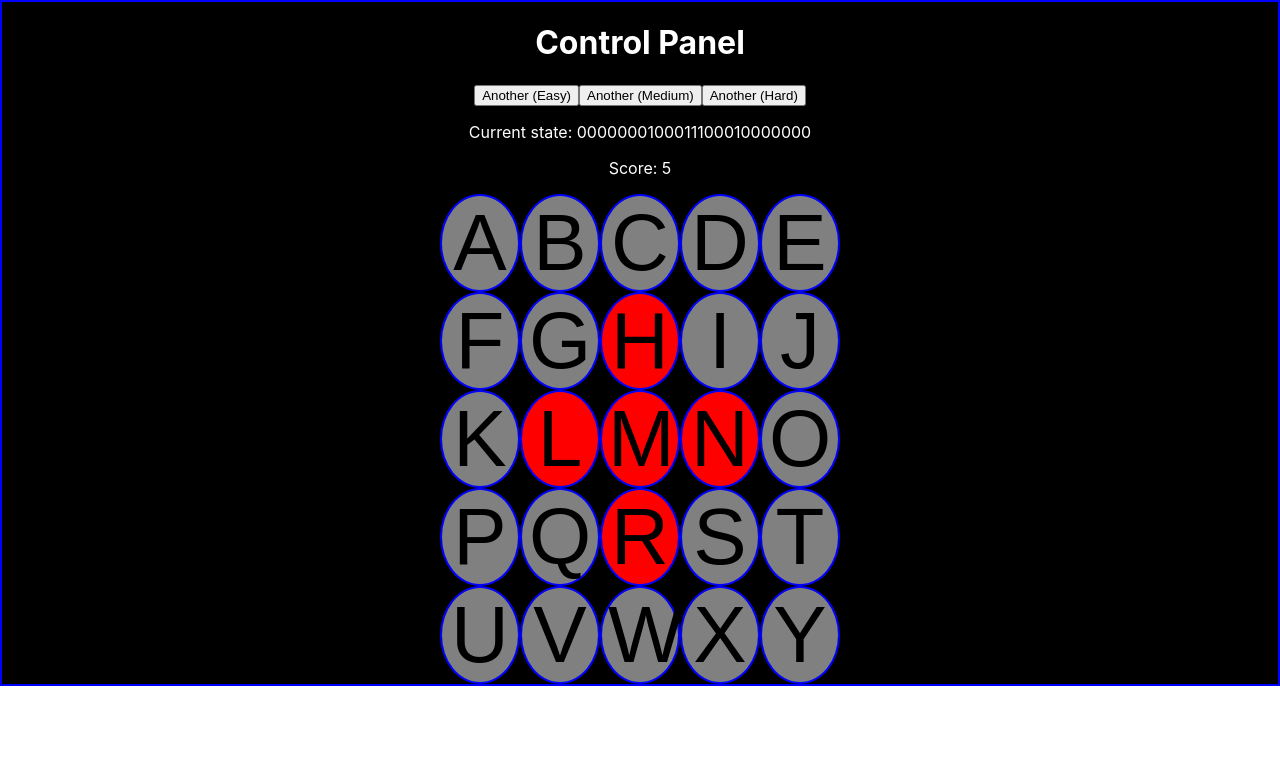
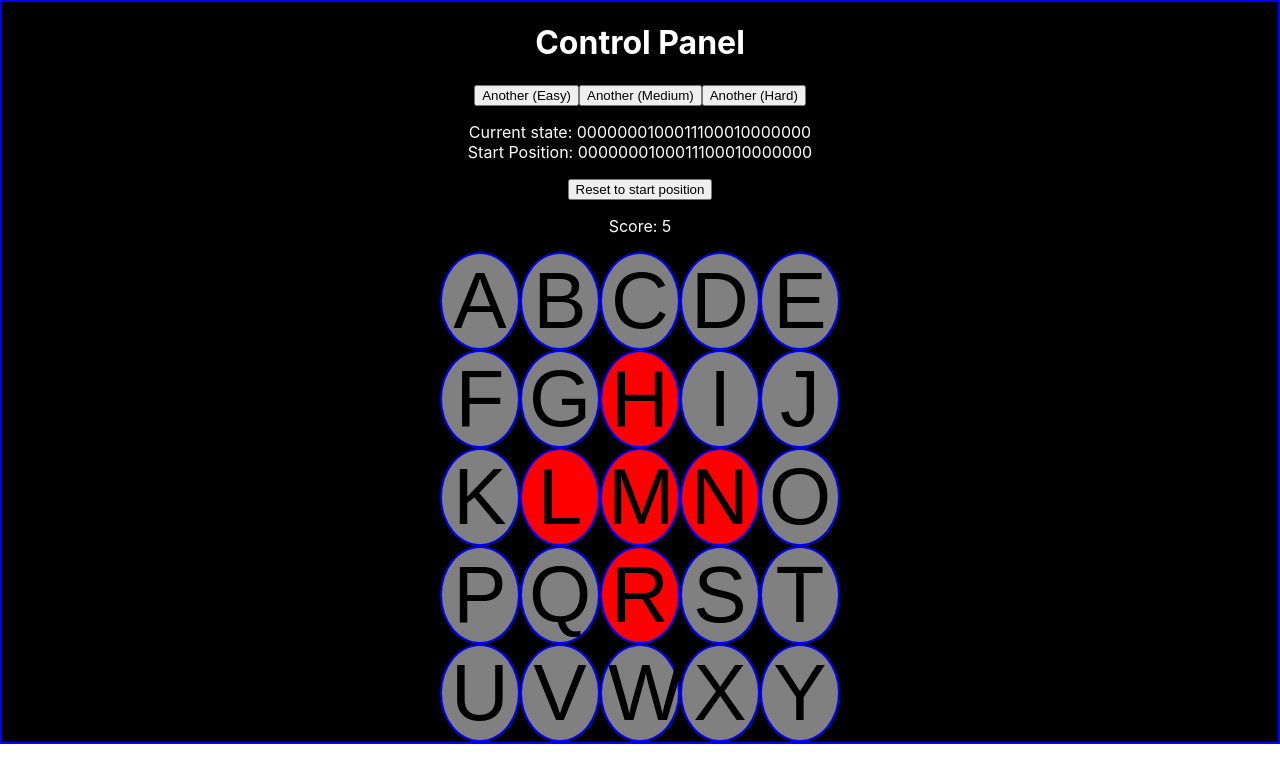
Before and after one commit to Samir70/lights-out, a React (Create React App) app: page / in a window 1280 px wide. Shown: the top 782 px of the page. Built offline with nearby package versions, Linux system fonts and the light colour scheme.

Commit message:
Added reset button/dried up code for newBoard

```diff
--- a/src/App.js
+++ b/src/App.js
@@ -7,10 +7,16 @@ import Challenges from './Challenges/Challenges';
 class App extends Component {
   state = {
     boardLights: "0000000100011100010000000",
+    startPos: "0000000100011100010000000",
     numOfLights: 5,
     keys: "ABCDEFGHIJKLMNOPQRSTUVWXY"
   }
 
+  resetToStart = () => {
+    this.setState({boardLights: this.state.startPos})
+  }
+
+  // this handler will update the board if one of the lights is clicked
   boardChangeHandler = (lightIndex) => {
     const toggleLight = (light) => light === "0" ? "1" : "0";
     let board = this.state.boardLights.split("");
@@ -26,20 +32,17 @@ class App extends Component {
     this.setState({ boardLights: board.join(""), numOfLights: count });
   }
 
+  // selects a new start position, depending on the level clicked.
   newBoard = (level) => {
-    var n=0;
-    switch (level) {
-      case "easy" : {
-        n=Math.floor(Math.random()*Challenges.easy.length);
-        this.setState({ boardLights: Challenges.easy[n] })} break;
-      case "medium" : {
-        n = Math.floor(Math.random()*Challenges.medium.length)
-        this.setState({ boardLights: Challenges.medium[n] }) } break;
-      default: {}
-    }
+    var n=Math.floor(Math.random()*Challenges[level].length);
+    this.setState({ boardLights: Challenges[level][n], startPos: Challenges[level][n] });
   }
 
   render() {
+    // boardlist turns the binary on/off string for the lights into
+    //    a list of buttons, class depends on on/off of relevant bit
+    // Keys give buttons a name (A-Z)
+    //     which is intended to be used in later version for checking optimum solution
     let boardList = this.state.boardLights.split("").map((cell, index) => {
       return cell === "0" ?
         <button
@@ -56,10 +59,12 @@ class App extends Component {
       <div className="App">
         <ModeSelect
           onOffString={this.state.boardLights}
+          startPosition={this.state.startPos}
           score={this.state.numOfLights}
           changeEasy={() => this.newBoard("easy")}
           changeMed={() => this.newBoard("medium")}
-          changeHard={() => this.newBoard("hard")} />
+          changeHard={() => this.newBoard("hard")}
+          resetBoard={this.resetToStart} />
         <PlaySpace board={boardList} />
       </div>
     );
--- a/src/ModeSelect/ModeSelect.js
+++ b/src/ModeSelect/ModeSelect.js
@@ -9,7 +9,11 @@ const ModeSelect = (props) => {
                 <button onClick={() => props.changeMed()}>Another (Medium)</button>
                 <button onClick={() => props.changeHard()}>Another (Hard)</button>
             </div>
-            <p>Current state: {props.onOffString}</p>
+            <p>
+                Current state: {props.onOffString} <br />
+                Start Position: {props.startPosition}
+            </p>
+            <button onClick={props.resetBoard}>Reset to start position</button>
             <p>Score: {props.score}</p>
         </div>
     );
```
